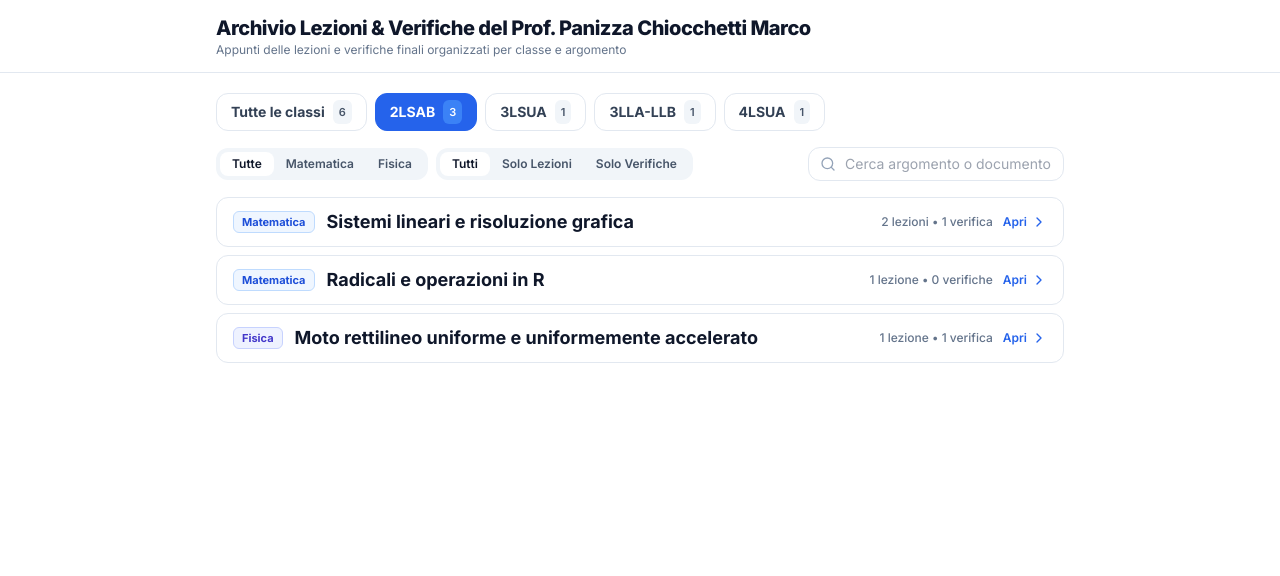
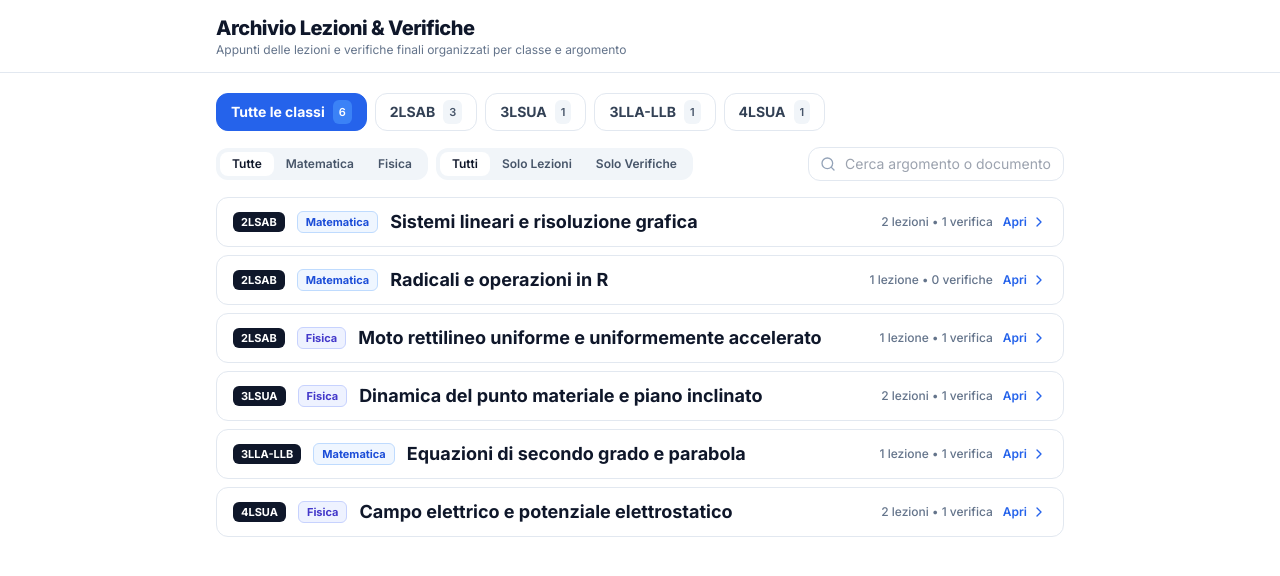
Before and after one commit to marcopanizzasite/archivio, a plain HTML site: page index.html in a window 1280 px wide. Drawn offline with nearby package versions, Linux system fonts and the light colour scheme.

Commit message:
Add files via upload

```diff
--- a/index.html
+++ b/index.html
@@ -53,7 +53,7 @@
     <div class="max-w-4xl mx-auto px-4 sm:px-6 py-3.5 flex flex-col sm:flex-row sm:items-center justify-between gap-3">
       <div>
         <h1 class="text-lg sm:text-xl font-extrabold tracking-tight text-slate-900">
-          Archivio Lezioni &amp; Verifiche del Prof. Panizza Chiocchetti Marco
+          Archivio Lezioni &amp; Verifiche
         </h1>
         <p class="text-xs text-slate-500">
           Appunti delle lezioni e verifiche finali organizzati per classe e argomento
@@ -607,7 +607,7 @@
     const STORAGE_KEY = "archivio_lezioni_verifiche_v2";
 
     let topics = [];
-    let activeClass = "2LSAB";
+    let activeClass = ALL_CLASSES;
     let activeSubject = "Tutte";
     let activeKindFilter = "Tutti"; // "Tutti" | "Solo Lezioni" | "Solo Verifiche"
     let activeTopicId = null;
```
